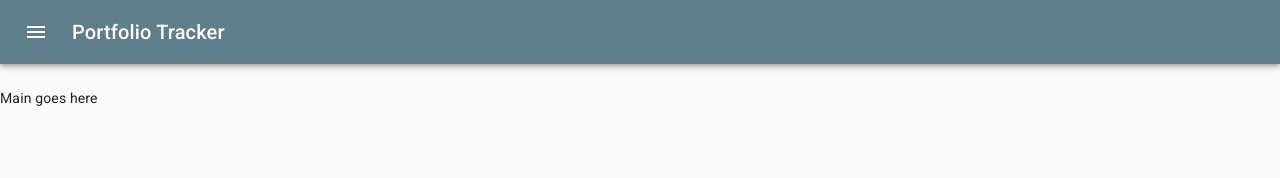
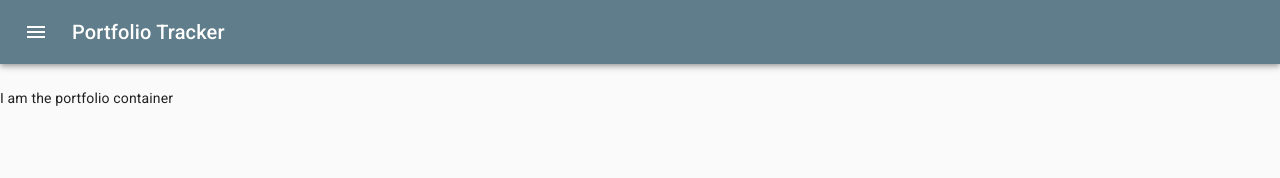
Before and after one commit to drod1000/portfolio-tracker-client, a React (Create React App) app: page / in a window 1280 px wide. Shown: the top 178 px of the page. Built offline with nearby package versions, Linux system fonts and the light colour scheme.

Commit message:
Adds routes for both containers

```diff
--- a/src/App.js
+++ b/src/App.js
@@ -1,4 +1,5 @@
 import React from 'react';
+import { Route, Switch } from "react-router-dom";
 import blueGrey from '@material-ui/core/colors/blueGrey';
 import cyan from '@material-ui/core/colors/cyan';
 import { createMuiTheme } from '@material-ui/core/styles';
@@ -6,6 +7,8 @@ import { ThemeProvider } from '@material-ui/styles';
 
 import './App.css';
 import Layout from './components/hoc/Layout/Layout';
+import Portfolio from './components/containers/Portfolio/Portfolio';
+import Watchlist from './components/containers/Watchlist/Watchlist';
 
 const theme = createMuiTheme({
   palette: {
@@ -17,7 +20,13 @@ const theme = createMuiTheme({
 function App() {
   return (
     <ThemeProvider theme={theme}>
-      <Layout></Layout>
+      <Layout>
+        <Switch>
+          <Route exact path="/watchlist" component={Watchlist} />
+          <Route exact path="/portfolio" component={Portfolio} />
+          <Route path="/" component={Portfolio}/>
+        </Switch>
+      </Layout>
     </ThemeProvider>
   );
 }
--- a/src/components/hoc/Layout/Layout.js
+++ b/src/components/hoc/Layout/Layout.js
@@ -10,7 +10,7 @@ class Layout extends Component {
       <Aux>
         <PortfolioTrackerAppBar></PortfolioTrackerAppBar>
         <main>
-          Main goes here
+          {this.props.children}
         </main>
       </Aux>
     )
--- a/src/index.js
+++ b/src/index.js
@@ -1,5 +1,6 @@
 import React from 'react';
 import ReactDOM from 'react-dom';
+import { BrowserRouter } from 'react-router-dom';
 import CssBaseline from '@material-ui/core/CssBaseline';
 
 import './index.css';
@@ -9,7 +10,9 @@ import * as serviceWorker from './serviceWorker';
 const app = (
   <div>
     <CssBaseline />
-    <App />
+    <BrowserRouter>
+      <App />
+    </BrowserRouter>
   </div>
 )
 
```
